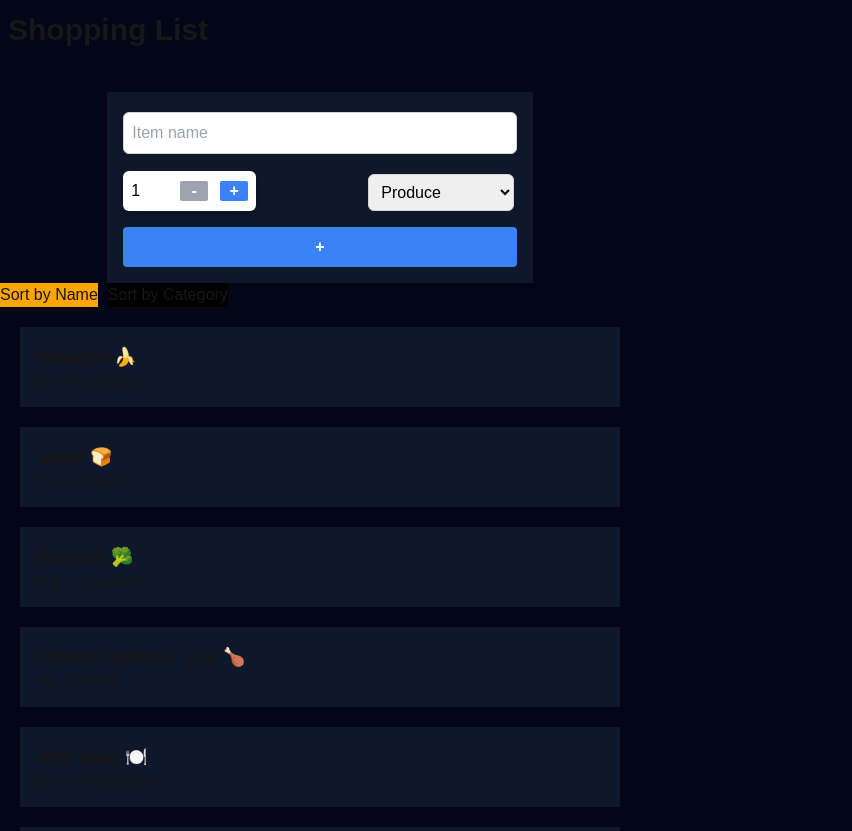
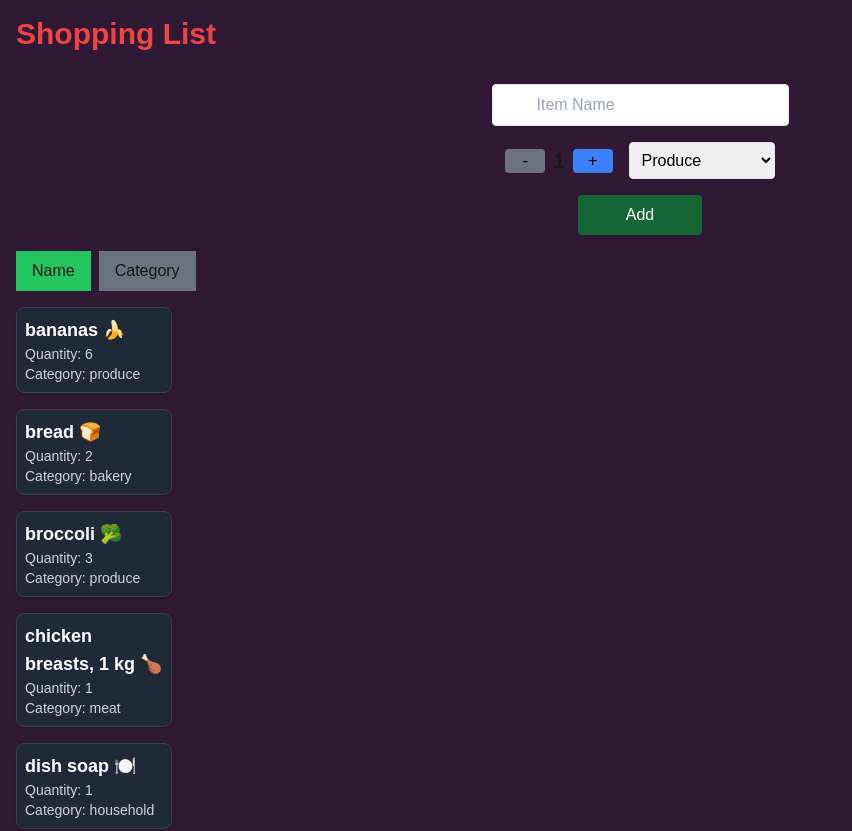
Before and after one commit to RamseyKHX/cprg306-assignments, a Next.js app: page /week-8 in a window 1280 px wide. Shown: the top 831 px of the page, without its empty margins (0-852 px from the left). Built offline with nearby package versions, Linux system fonts and the light colour scheme.

Commit message:
Complete week 7 assignment.
I misread and completed the assignment using my friend's week-7 repo. This is my complete assignment using my own week-7 work,

```diff
--- a/app/week-8/item-list.js
+++ b/app/week-8/item-list.js
@@ -1,28 +1,31 @@
-import { useState } from 'react';
+import React, { useState } from 'react';
 import Item from './item';
 
 export default function ItemList({ items, onItemSelect }) {
-    const [sortBy, setSortBy] = useState("name");
+    const [sortBy, setSortBy] = useState('name');
 
     const sortedItems = [...items].sort((a, b) => {
-        if (sortBy === "name") {
+        if (sortBy === 'name') {
             return a.name.localeCompare(b.name);
-        } else if (sortBy === "category") {
+        } else if (sortBy === 'category') {
             return a.category.localeCompare(b.category);
         }
-        return 0;
     });
 
     return (
-        <>
-            <div>
+        <div>
+            <div className="mb-4">
                 <button
-                    style={{ backgroundColor: sortBy === "name" ? "orange" : "black" }}
-                    onClick={() => setSortBy("name")}> Sort by Name
+                    onClick={() => setSortBy('name')}
+                    className={`px-4 py-2 mr-2 ${sortBy === 'name' ? 'bg-green-500' : 'bg-gray-500'}`}
+                >
+                    Name
                 </button>
                 <button
-                    style={{ backgroundColor: sortBy === "category" ? "orange" : "black", marginLeft: "10px" }}
-                    onClick={() => setSortBy("category")}>Sort by Category
+                    onClick={() => setSortBy('category')}
+                    className={`px-4 py-2 ${sortBy === 'category' ? 'bg-blue-500' : 'bg-gray-500'}`}
+                >
+                    Category
                 </button>
             </div>
 
@@ -33,9 +36,10 @@ export default function ItemList({ items, onItemSelect }) {
                         name={item.name}
                         quantity={item.quantity}
                         category={item.category}
-                        onSelect={onItemSelect}/>
+                        onSelect={onItemSelect}
+                    />
                 ))}
             </ul>
-        </>
+        </div>
     );
 }
--- a/app/week-8/item.js
+++ b/app/week-8/item.js
@@ -1,12 +1,12 @@
-function Item({ name, quantity, category, onSelect }) {
+export default function Item({ name, quantity, category, onSelect }) {
     return (
-        <li onClick={() => onSelect(name)} className="flex justify-between p-4 bg-slate-900 m-5 cursor-pointer">
-            <div>
-                <h3 className="text-lg font-bold text-white-800">{name}</h3>
-                <p className="text-sm text-white-500">Buy {quantity} in {category}</p>
-            </div>
+        <li
+            onClick={() => onSelect(name)}
+            className="bg-gray-800 text-white p-2 mb-4 rounded-lg shadow-md border border-gray-700 w-1/4 mx-0 cursor-pointer"
+        >
+            <div className="font-bold text-lg">{name}</div>
+            <div className="text-sm text-gray-300">Quantity: {quantity}</div>
+            <div className="text-sm text-gray-300">Category: {category}</div>
         </li>
     );
 }
-
-export default Item;
--- a/app/week-8/meal-ideas.js
+++ b/app/week-8/meal-ideas.js
@@ -1,10 +1,8 @@
 'use client';
-
-import { useState, useEffect } from 'react';
+import React, { useState, useEffect } from 'react';
 
 export default function MealIdeas({ ingredient }) {
     const [meals, setMeals] = useState([]);
-
 
     async function fetchMealIdeas(ingredient) {
         const response = await fetch(`https://www.themealdb.com/api/json/v1/1/filter.php?i=${ingredient}`);
@@ -12,26 +10,20 @@ export default function MealIdeas({ ingredient }) {
         return data.meals || [];
     }
 
-
     useEffect(() => {
-        async function loadMealIdeas() {
-            const mealsData = await fetchMealIdeas(ingredient);
-            setMeals(mealsData);
-        }
-
         if (ingredient) {
-            loadMealIdeas();
+            fetchMealIdeas(ingredient).then(setMeals);
         }
     }, [ingredient]);
 
     return (
-        <div>
-            <h2>Meal Ideas for {ingredient}</h2>
-            <ul>
+        <div className="mt-4">
+            <h2 className="text-xl font-bold text-white mb-4">Meal Ideas for {ingredient}</h2>
+            <ul className="space-y-4">
                 {meals.map(meal => (
-                    <li key={meal.idMeal}>
+                    <li key={meal.idMeal} className="bg-gray-800 text-white p-4 rounded-md shadow-md">
                         <p>{meal.strMeal}</p>
-                        <img src={meal.strMealThumb} alt={meal.strMeal} />
+                        <img src={meal.strMealThumb} alt={meal.strMeal} className="mt-2 w-full h-32 object-cover rounded-md" />
                     </li>
                 ))}
             </ul>
--- a/app/week-8/new-item.js
+++ b/app/week-8/new-item.js
@@ -1,6 +1,5 @@
-'use client';
-
-import { useState } from "react";
+"use client";
+import React, { useState } from 'react';
 
 export default function NewItem({ onAddItem }) {
   const [name, setName] = useState("");
@@ -10,95 +9,74 @@ export default function NewItem({ onAddItem }) {
   const handleSubmit = (e) => {
     e.preventDefault();
 
-        const newItem = {
-            id: Math.random().toString(36).substr(2, 9),
+    const item = {
+      id: Math.random().toString(36).substring(2, 15),
       name,
       quantity,
       category,
     };
 
-        onAddItem(newItem);
-
-
+    onAddItem(item);
 
     setName("");
     setQuantity(1);
     setCategory("produce");
-    }
-
-    const increment = () => {
-        if (quantity < 20) {
-            setQuantity(quantity + 1);
-        }
-    }
-
-    const decrement = () => {
-        if (quantity > 1) {
-            setQuantity(quantity - 1);
-        }
-    }
-
-    function NewItem({ onAddItem }) {
-
-     }
-
+  };
 
   return (
-        <div className="flex justify-center items-center">
-            <form onSubmit={handleSubmit} className="text-black bg-slate-900 p-4 mt-3 shadow-lg space-y-4">
-                <div>
+    <form onSubmit={handleSubmit} className="flex flex-col items-center p-4 space-y-4">
       <input
         type="text"
-                        placeholder="Item name"
         value={name}
         onChange={(e) => setName(e.target.value)}
+        placeholder="Item Name"
         required
-                        className="mt-1 block w-full p-2 border border-gray-300 rounded-md"/>
-                </div>
+        className="border px-11 p-2 rounded text-black"
+      />
 
-                <div className="flex items-center">
-                    <div className="flex items-center bg-white p-2 rounded-md shadow-md">
-                        <span className="text-l pr-10 text-black">{quantity}</span>
+      <div className="flex space-x-4">
+        <div className="flex items-center space-x-2">
           <button
             type="button"
-                            onClick={decrement}
-                            className={`w-7 h-5 flex items-center justify-center rounded-sm text-white font-bold mr-3
-                            ${quantity === 1 ? 'bg-gray-400 cursor-not-allowed' : 'bg-gray-400 hover:bg-gray-600'}`}
-                            disabled={quantity === 1}>-
+            onClick={() => setQuantity((prev) => (prev > 1 ? prev - 1 : prev))}
+            className={`bg-blue-500 text-black w-10 rounded ${quantity === 1 ? 'bg-gray-500' : ''}`}
+            disabled={quantity === 1}
+          >
+            -
           </button>
+
+          <p className="text-xl font-bold">{quantity}</p>
           <button
             type="button"
-                            onClick={increment}
-                            className={`w-7 h-5 flex items-center justify-center rounded-sm text-white font-bold
-                            ${quantity === 20 ? 'bg-gray-400 cursor-not-allowed' : 'bg-blue-500 hover:bg-blue-400'}`}
-                            disabled={quantity === 20}>+
+            onClick={() => setQuantity((prev) => (prev < 20 ? prev + 1 : prev))}
+            className={`bg-blue-500 text-black w-10 rounded ${quantity === 20 ? 'bg-gray-500' : ''}`}
+            disabled={quantity === 20}
+          >
+            +
           </button>
         </div>
 
-                    <div className="ml-28">
         <select
           value={category}
           onChange={(e) => setCategory(e.target.value)}
-                            className="mt-1 block p-2 border border-gray-300 rounded-md">
-
-                            <option value="" disabled className="text-gray-400">Category</option>
-                            <option value="Produce">Produce</option>
-                            <option value="Dairy">Dairy</option>
-                            <option value="Bakery">Bakery</option>
-                            <option value="Meat">Meat</option>
-                            <option value="Frozen Foods">Frozen Foods</option>
-                            <option value="Canned Goods">Canned Goods</option>
-                            <option value="Dry Goods">Dry Goods</option>
-                            <option value="Beverages">Beverages</option>
-                            <option value="Snacks">Snacks</option>
-                            <option value="Household">Household</option>
-                            <option value="Other">Other</option>
+          required
+          className="border p-2 rounded text-black"
+        >
+          <option value="produce">Produce</option>
+          <option value="dairy">Dairy</option>
+          <option value="bakery">Bakery</option>
+          <option value="meat">Meat</option>
+          <option value="frozen">Frozen Foods</option>
+          <option value="canned">Canned Goods</option>
+          <option value="dry">Dry Goods</option>
+          <option value="beverages">Beverages</option>
+          <option value="snacks">Snacks</option>
+          <option value="household">Household</option>
+          <option value="other">Other</option>
         </select>
       </div>
-                </div>
 
-                <button type="submit" className="bg-blue-500 text-white font-bold py-2 px-48 rounded hover:bg-blue-400">+</button>
+      <button type="submit" className="bg-green-800 text-white py-2 px-12 rounded">Add</button>
     </form>
-        </div>
   );
 }
--- a/app/week-8/page.js
+++ b/app/week-8/page.js
@@ -1,8 +1,7 @@
-'use client';
-
-import { useState } from 'react';
+"use client";
+import React, { useState } from 'react';
+import NewItem from './new-item';
 import ItemList from './item-list';
-import NewItem from './new-item';
 import MealIdeas from './meal-ideas';
 import itemsData from './items.json';
 
@@ -11,7 +10,7 @@ export default function Page() {
     const [selectedItemName, setSelectedItemName] = useState('');
 
     const handleAddItem = (newItem) => {
-        setItems([...items, newItem]);
+        setItems((prevItems) => [...prevItems, newItem]);
     };
 
     const handleItemSelect = (itemName) => {
@@ -20,16 +19,16 @@ export default function Page() {
     };
 
     return (
-        <main className="flex bg-slate-950">
-            <div className="w-1/2">
-                <h1 className="text-3xl font-bold text-white-800 mb-8 pt-3 px-2">
-                    Shopping List
-                </h1>
-                <NewItem onAddItem={handleAddItem}/>
-                <ItemList items={items} onItemSelect={handleItemSelect}/>
-            </div>
-            <div className="w-1/2">
-                {selectedItemName && <MealIdeas ingredient={selectedItemName} />}
+        <main className="min-h-screen bg-[#301934] p-4">
+            <h1 className="text-red-500 text-3xl font-bold mb-4">Shopping List</h1>
+            <NewItem onAddItem={handleAddItem} />
+            <div className="flex">
+                <div className="w-1/2">
+                    <ItemList items={items} onItemSelect={handleItemSelect} />
+                </div>
+                <div className="w-1/2">
+                    {selectedItemName && <MealIdeas ingredient={selectedItemName} />}
+                </div>
             </div>
         </main>
     );
```
Also changed, not shown: app/week-8/items.json (line endings or trailing spaces). Lines whose indentation alone changed are shown as unchanged.
